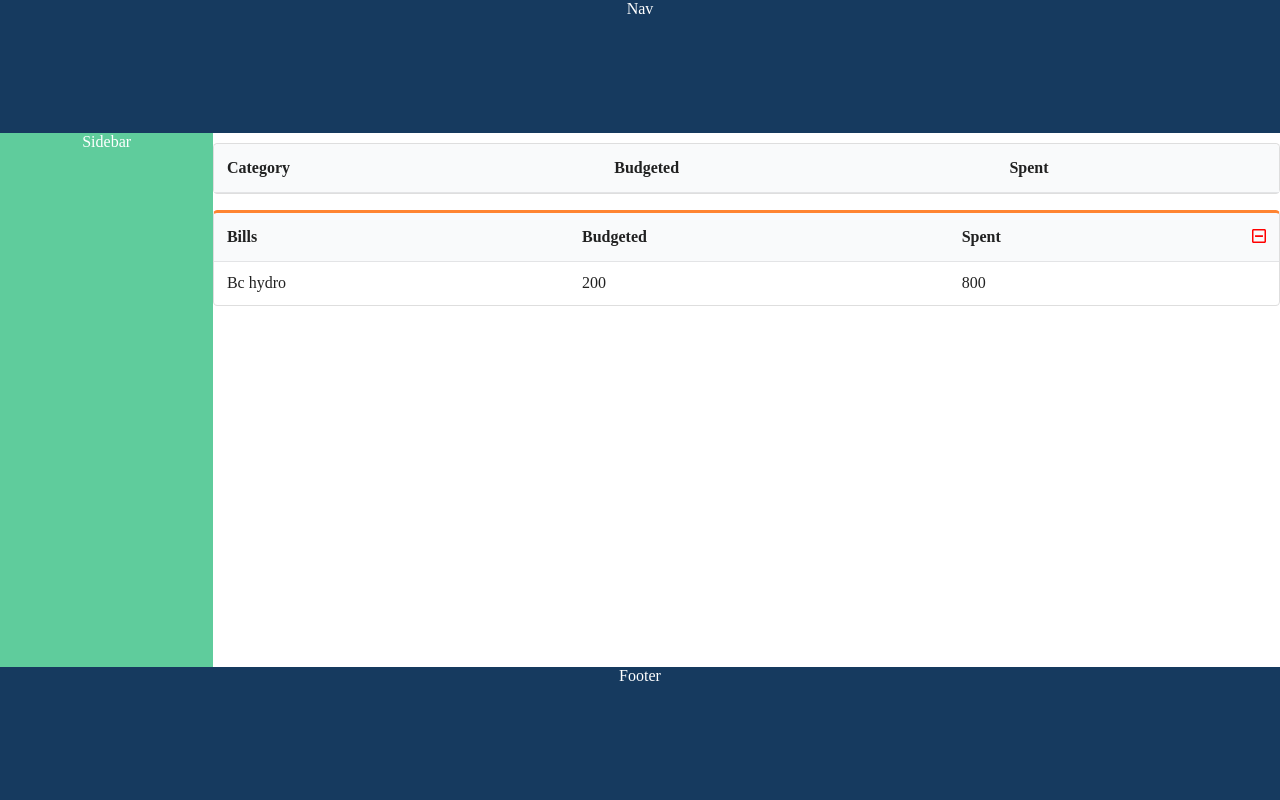
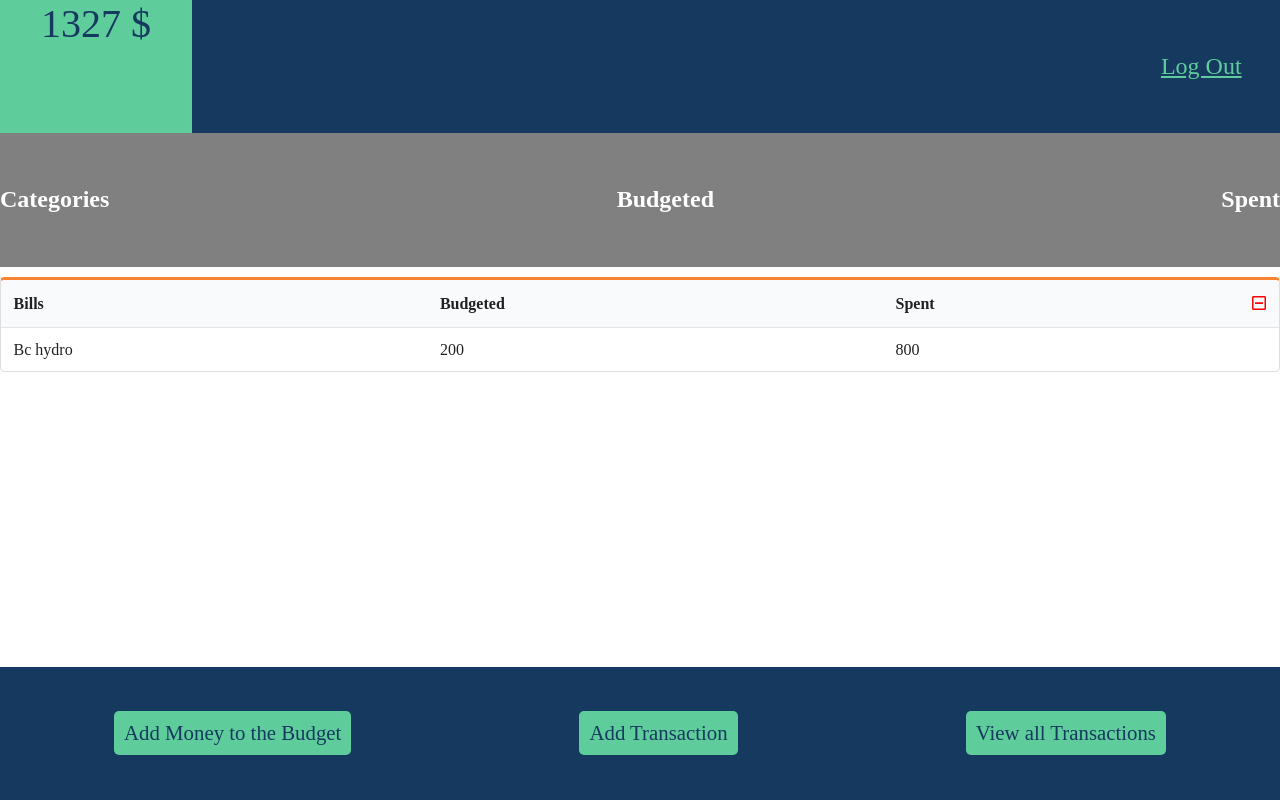
Before and after one commit to ievgenk/build-a-budget, a plain HTML site: page app-ui.html in a window 1280 px wide. Drawn offline with Linux system fonts and the light colour scheme; some packages are replaced by stand-ins of ours.

Commit message:
furthered intial mock-up

```diff
--- a/app-ui.html
+++ b/app-ui.html
@@ -15,20 +15,19 @@
 
 <body class="body">
   <nav class="nav">
-    Nav
+    <div class="money-budgeted">
+      <p>1327 $</p>
+    </div>
+    <div class="links">
+      <a href="#">Log Out</a>
+    </div>
   </nav>
-  <aside class="aside">Sidebar</aside>
+  <div class="categories-bar">
+    <h2>Categories</h2>
+    <h2>Budgeted</h2>
+    <h2>Spent</h2>
+  </div>
   <main class="main">
-    <table class="ui table">
-      <thead>
-        <tr>
-          <th>Category
-          </th>
-          <th>Budgeted</th>
-          <th>Spent
-          </th>
-        </tr>
-      </thead>
     </table>
     <table class="ui orange table">
       <thead>
@@ -51,8 +50,10 @@
     </table>
 
   </main>
-  <footer class="footer">Footer
-
+  <footer class="footer">
+    <button class="aside-btn">Add Money to the Budget</button>
+    <button class="aside-btn">Add Transaction</button>
+    <button class="aside-btn">View all Transactions</button>
   </footer>
 
 </body>
--- a/css/app-styles.css
+++ b/css/app-styles.css
@@ -1,4 +1,11 @@
 /* MAIN STYLES */
+
+html,
+body {
+  height: 100%;
+  margin: 0;
+  padding: 0;
+}
 
 .body {
   height: 100vh;
@@ -13,16 +20,16 @@
   background-color: #163A5F;
 }
 
-.aside {
-  grid-column: 1 / 3;
-  grid-row: 2 / 6;
-  background-color: #5FCC9C;
+.categories-bar {
+  grid-column: 1 / -1;
+  grid-row: 2 / 3;
+  background-color: grey;
 }
 
 .main {
   margin: 10px 0 0 0;
-  grid-column: 3 / -1;
-  grid-row: 2 / 6;
+  grid-column: 1 / -1;
+  grid-row: 3 / 6;
   overflow: scroll;
 }
 
@@ -35,6 +42,14 @@
 body>* {
   color: white;
   text-align: center;
+}
+
+/* CATEGORIES BAR */
+
+.categories-bar {
+  display: flex;
+  justify-content: space-between;
+  align-items: center;
 }
 
 /* TABLE */
@@ -53,3 +68,46 @@ body>* {
   display: flex;
   justify-content: space-between;
 }
+
+/* Footer */
+
+footer {
+  display: flex;
+  justify-content: space-around;
+  align-items: center;
+}
+
+.aside-btn {
+  background-color: #5FCC9C;
+  color: #163A5F;
+  border: none;
+  padding: 10px;
+  border-radius: 5px;
+  font-size: 1.3rem;
+}
+
+/* NAV TOP */
+
+nav {
+  display: flex;
+  justify-content: space-between;
+  align-items: center;
+}
+
+.links {
+  margin-right: 3%;
+}
+
+.links a {
+  color: #5FCC9C;
+  font-size: 1.5rem;
+}
+
+.money-budgeted {
+  background-color: #5FCC9C;
+  width: 15%;
+  height: 100%;
+  color: #163A5F;
+  text-align: center;
+  font-size: 2.5rem;
+}
```
Also changed, not shown: user-stories/userStories.md (added, +11 -0 lines).
